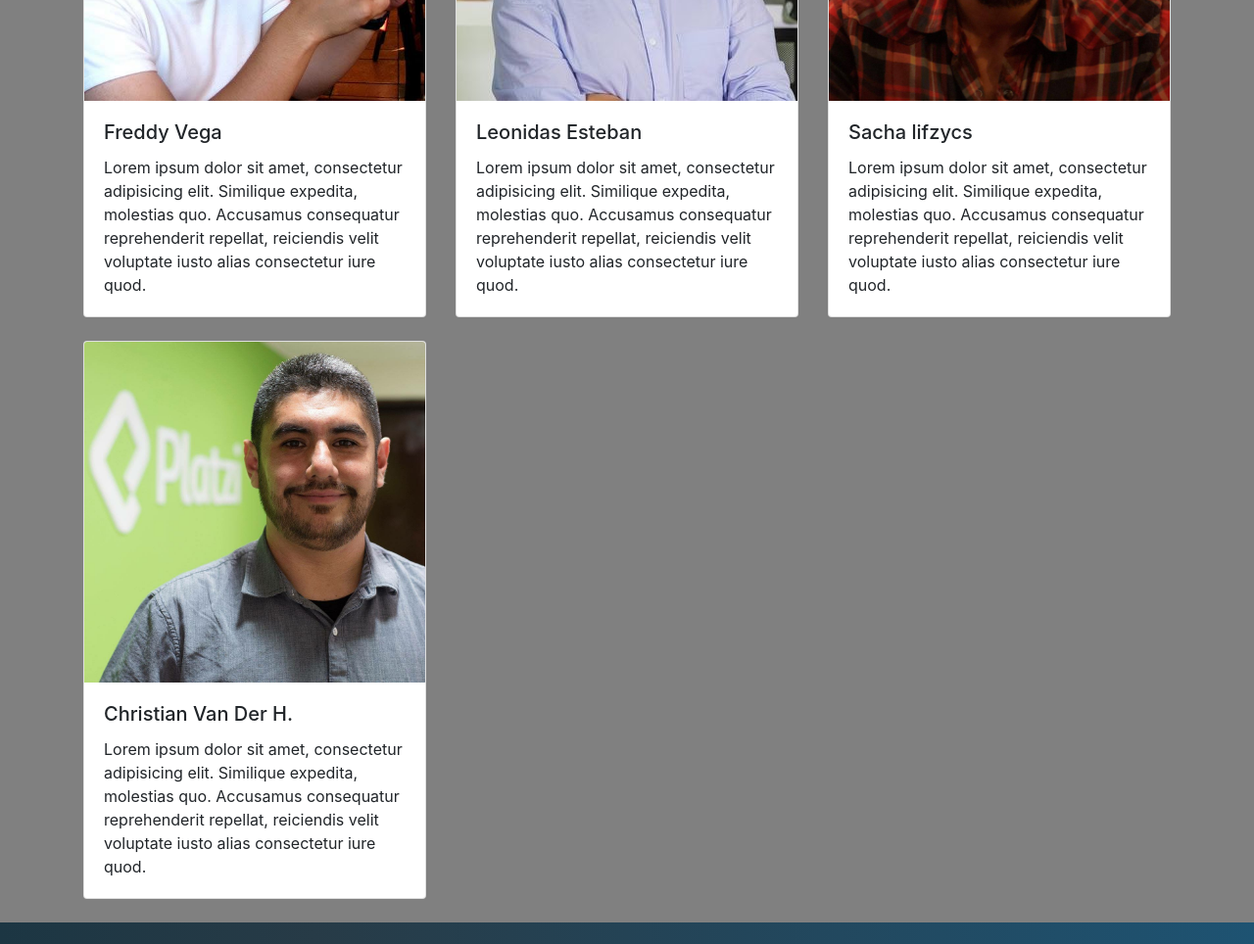
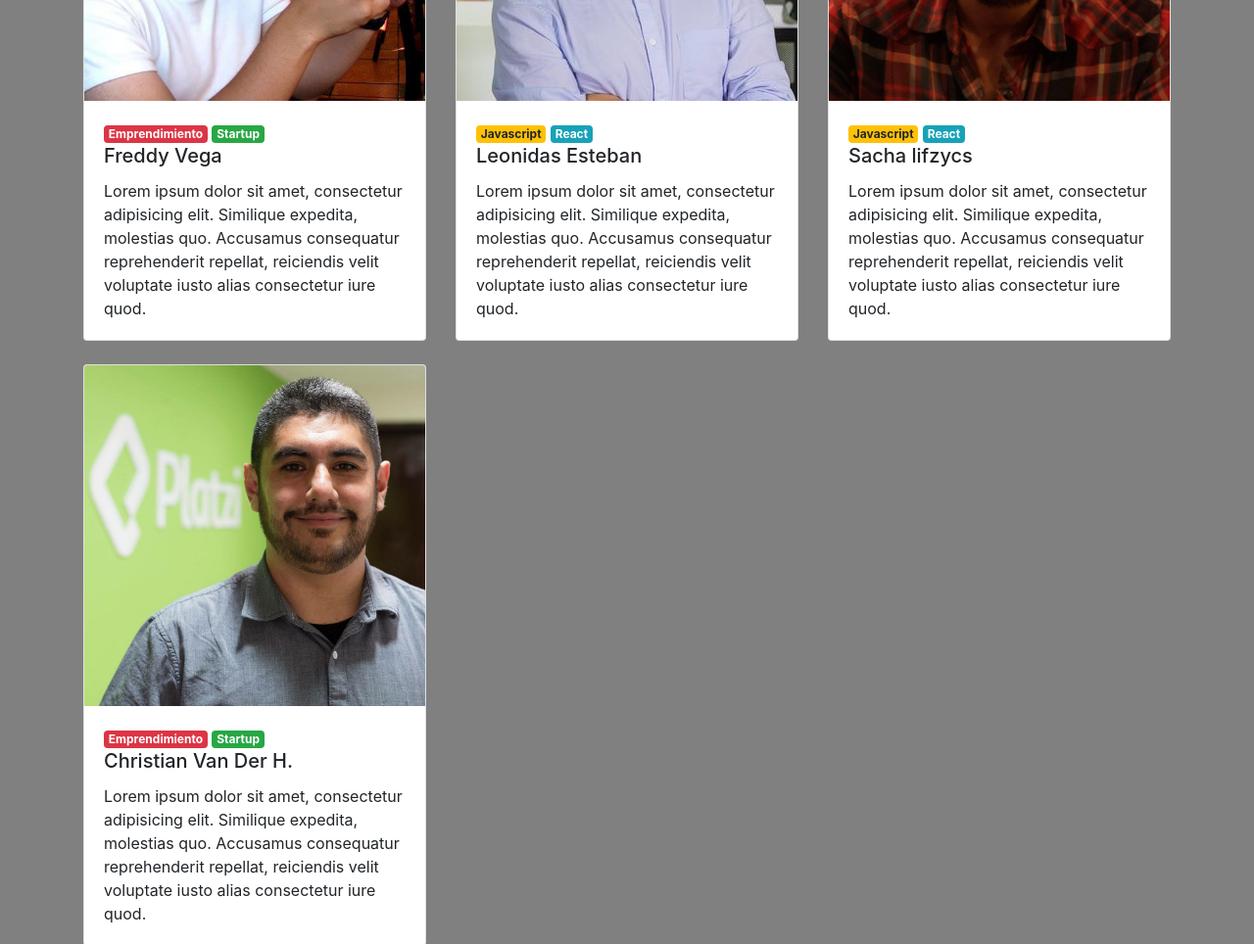
Before and after one commit to lexstudio/bootstrap, a plain HTML site: page index.html in a window 1280 px wide. Shown: the part 980-1944 px from the top of the page at 98% size. Drawn offline with nearby package versions, Linux system fonts and the light colour scheme.

Commit message:
V13 Pastillas de texto

```diff
--- a/index.html
+++ b/index.html
@@ -111,6 +111,11 @@
                     <div class="card">
                           <img src="assets/img/speakers/freddy.jpeg" class="card-img-top" alt="foto de sacha">
                           <div class="card-body">
+
+                            <div class="badges">
+                                <span class="badge badge-danger">Emprendimiento</span>
+                                <span class="badge badge-success">Startup</span>
+                            </div>
                             <h5 class="card-title">Freddy Vega</h5>
                             <p class="card-text">Lorem ipsum dolor sit amet, consectetur adipisicing elit. Similique expedita, molestias quo. Accusamus consequatur reprehenderit repellat, reiciendis velit voluptate iusto alias consectetur iure quod.</p>
 
@@ -124,6 +129,8 @@
                     <div class="card">
                           <img src="assets/img/speakers/leonidas2.jpeg" class="card-img-top" alt="foto de sacha">
                           <div class="card-body">
+                                <span class="badge badge-warning">Javascript</span>
+                                <span class="badge badge-info">React</span>
                             <h5 class="card-title">Leonidas Esteban</h5>
                             <p class="card-text">Lorem ipsum dolor sit amet, consectetur adipisicing elit. Similique expedita, molestias quo. Accusamus consequatur reprehenderit repellat, reiciendis velit voluptate iusto alias consectetur iure quod.</p>
 
@@ -137,6 +144,8 @@
                     <div class="card">
                           <img src="assets/img/speakers/sacha.jpg" class="card-img-top" alt="foto de sacha">
                           <div class="card-body">
+                               <span class="badge badge-warning">Javascript</span>
+                                <span class="badge badge-info">React</span>
                             <h5 class="card-title">Sacha lifzycs</h5>
                             <p class="card-text">Lorem ipsum dolor sit amet, consectetur adipisicing elit. Similique expedita, molestias quo. Accusamus consequatur reprehenderit repellat, reiciendis velit voluptate iusto alias consectetur iure quod.</p>
 
@@ -150,6 +159,8 @@
                     <div class="card">
                           <img src="assets/img/speakers/cvander.jpeg" class="card-img-top" alt="foto de sacha">
                           <div class="card-body">
+                               <span class="badge badge-danger">Emprendimiento</span>
+                                <span class="badge badge-success">Startup</span>
                             <h5 class="card-title">Christian Van Der H.</h5>
                             <p class="card-text">Lorem ipsum dolor sit amet, consectetur adipisicing elit. Similique expedita, molestias quo. Accusamus consequatur reprehenderit repellat, reiciendis velit voluptate iusto alias consectetur iure quod.</p>
 
```
